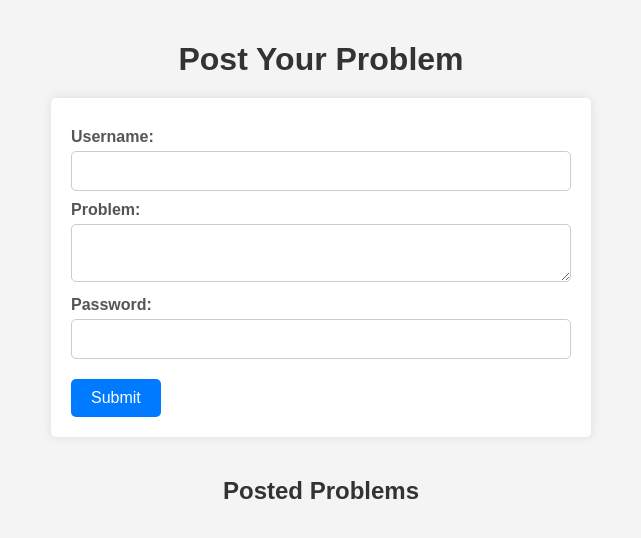
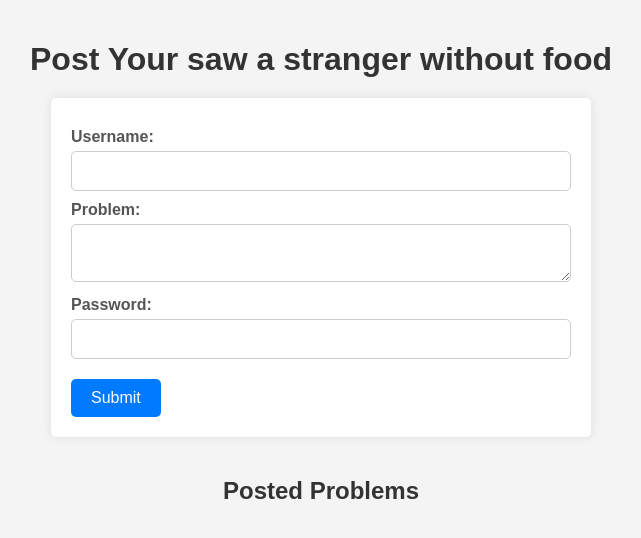
Before and after one commit to Levipasha/bharathgaming, a plain HTML site: page index.html in a window 1280 px wide. Shown: the whole page, without its empty margins (319-960 px from the left). Drawn offline with Linux system fonts and the light colour scheme.

Commit message:
Update index.html

```diff
--- a/index.html
+++ b/index.html
@@ -7,7 +7,7 @@
     <link rel="stylesheet" href="styles.css">
 </head>
 <body>
-    <h1>Post Your Problem</h1>
+    <h1>Post Your saw a stranger without food</h1>
     <form id="problemForm">
         <label for="username">Username:</label>
         <input type="text" id="username" name="username" required><br>
```
